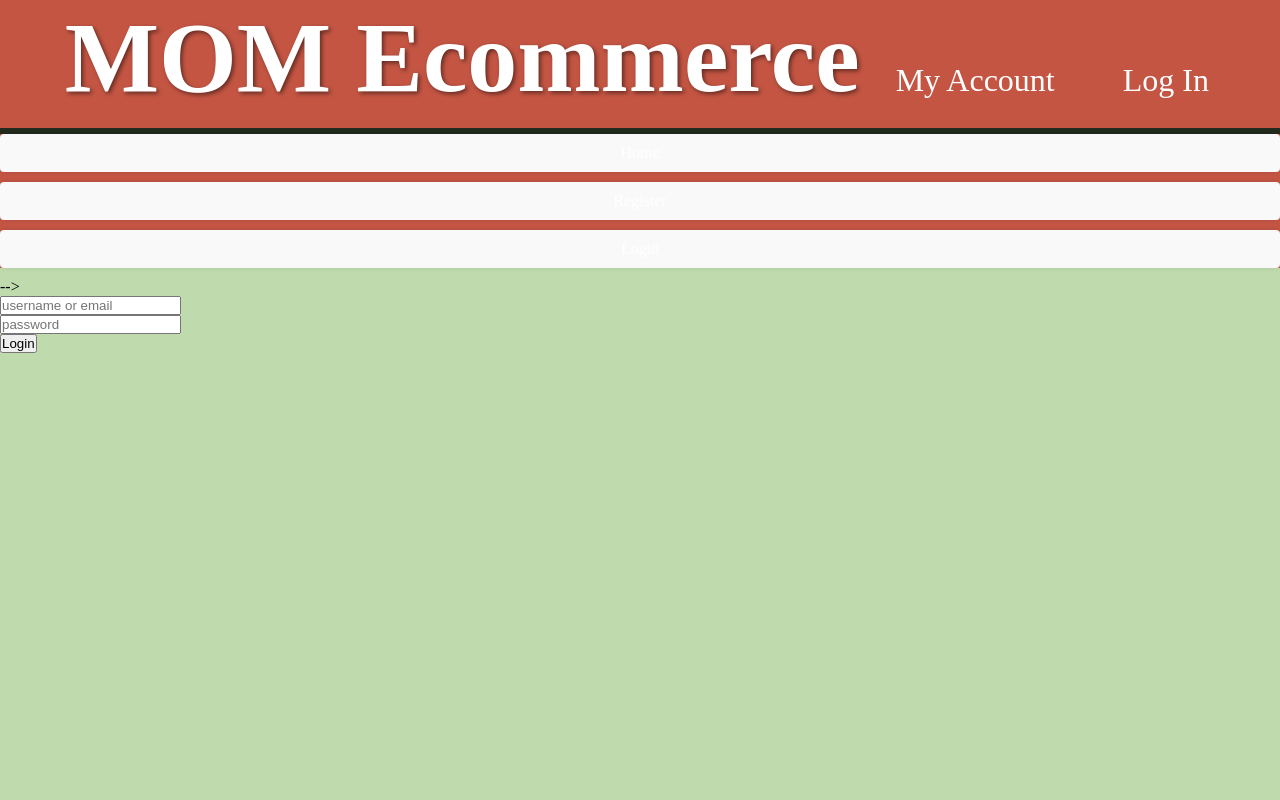
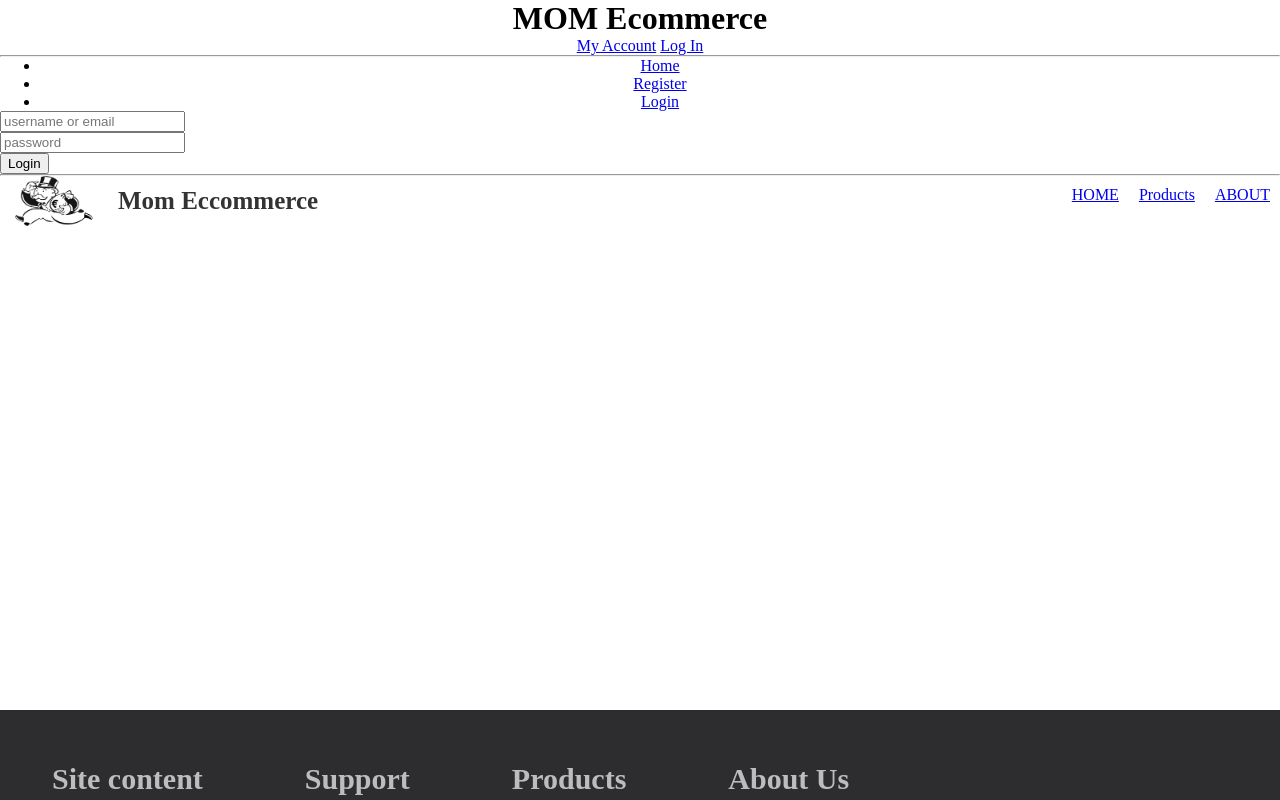
Before and after one commit to PeytonMeyer23/180-Final, a Flask app: page /login in a window 1280 px wide. Run offline with Flask 3, Linux system fonts and the light colour scheme; lists and menus that the app fills with data are empty.

Commit message:
changes but im puilling izzy

```diff
--- a/static/style.css
+++ b/static/style.css
@@ -1,218 +1,3 @@
-* {
-    margin: 0;
-    padding: 0;
-    box-sizing: border-box;
-  }
-
-  html, body {
-      height: 100%;
-  }
-
-  body {
-      display: flex;
-      flex-direction: column;
-      background-color: #bfdbae;
-  }
-
-  main {
-      flex: 1;
-  }
-
-  header {
-    background: #c700009c;
-  }
-
-  header h1 {
-    font-size: 100px;
-    text-align: left;
-    margin-left: 2%;
-    display: inline-block;
-    margin-bottom: 1% ;
-    color: white;
-  }
-
-  hr {
-    border: 3px solid rgb(34, 43, 29);
-  }
-
-  .container {
-    max-width: 800px;
-    margin: 20px auto;
-    padding: 20px;
-    background-color: #fff;
-    border-radius: 8px;
-    box-shadow: 0 0 10px rgba(0, 0, 0, 0.1);
-}
-
-h1 {
-    text-align: center;
-    color: #333;
-}
-
-ul {
-    list-style-type: none;
-    padding: 0;
-}
-
-li {
-    margin-bottom: 10px;
-    background-color: #f9f9f9;
-    border-radius: 4px;
-    padding: 10px;
-    box-shadow: 0 0 5px rgba(0, 0, 0, 0.1);
-}
-
-  .nav {
-    display: inline-block;
-  }
-
-  .nav-flex {
-    display: inline;
-    justify-content: flex-end;
-
-  }
-
-  .nav-flex a {
-    font-size: 2rem;
-    padding: 2rem;
-  }
-
-  .nav-flex a:hover {
-    cursor: pointer;
-    color: rgb(255, 224, 224);
-  }
-
-  a{
-    text-decoration: none;
-    color: white;
-
-  }
-
-  .footer {
-    padding: 10px 30px 20px 30px;
-    color: white;
-    background: #c700009c;
-    font-size: small;
-    height: 75px;
-  }
-
-  .footercontainer {
-    display: flex;
-    justify-content: space-between;
-    align-items: center;
-  }
-
-  header h1 {
-    text-shadow: 2px 2px 4px rgba(0, 0, 0, 0.5);
-  }
-
-  footer h1 {
-    text-shadow: 2px 2px 4px rgba(0, 0, 0, 0.5);
-  }
-
-  footer a {
-    text-shadow: 2px 2px 4px rgba(0, 0, 0, 0.5);
-  }
-
-  .footer__admin-signin {
-    font-size: 40px;
-  }
-
-  .footer__admin-signin:hover {
-    color: rgb(109, 66, 102);
-  }
-
-  .footer__user-signin {
-    font-size: 40px;
-  }
-
-  .footer__user-signin:hover {
-    color: rgb(239, 169, 228);
-  }
-
-  *{
-    margin: 0px;
-}
-.main-header {
-    background-size:cover;
-    height: 60vh;
-    background-attachment: fixed;
-    padding-top: 60px;
-}
-.main-nav {
-    padding: 5px;
-    text-align: center;
-    font-size: 1.1em;
-    font-weight: lighter;
-}
-.main-nav ul {
-    margin: 0;
-}
-
-.main-nav li {
-    display: inline;
-    padding: 5px;
-}
-
-.main-nav a {
-    display: inline-block;
-    color: white;
-    text-decoration: none;
-    border-bottom: 1px solid whitesmoke;
-}
-
-.main-nav {
-    padding: 5px;
-    text-align: center;
-    font-size: 20px;
-    font-family: 'Gill Sans', 'Gill Sans MT', Calibri, 'Trebuchet MS', sans-serif;
-    font-weight: lighter;
-    margin-left: 400px;
-    margin-right: 400px;
-    border: 0px solid black;
-    border-radius: 15%;
-}
-
-
-.main-nav li:hover {
-    background-color: rgb(93, 93, 93);
-}
-
-
-.nav a:hover {
-    background-color: rgba(255, 255, 255, .3)
-}
-.head {
-    background-image: linear-gradient(rgba(0,0,0,0.7),rgba(0,0,0,0.7)), url(imageOne.jpg);
-    background-size:cover;
-    height: 100vh;
-    background-attachment: fixed;
-    padding-top: 60px;
-  }
-  .head img{
-    margin:0 0 0 0;
-  }
-
-  .head h2{
-    color: white;
-    font-size: 30px;
-    text-align: center;
-  }
-
-  .section1 h3{
-    text-align: center;
-    padding-top: 50px;
-    font-size: 50px;
-    font-family: impact, fantasy;
-
-  }
-.section3 td{
-    height: 100px;
-    width: 40px;
-    padding:30px;
-}
-
-
 *{
   margin: 0px;
 }
--- a/templates/addproduct.html
+++ b/templates/addproduct.html
@@ -17,8 +17,6 @@
         <input type="text" name="Number Of Items" placeholder="Number of Items" class="input_field"> <br>
         <input type="text" name="Price" placeholder="Price" class="input_field"> <br>
         <input type="text" name="Image URL" placeholder="Image URL 1" class="input_field"> <br>
-        <input type="text" name="Image URL" placeholder="Image URL 2" class="input_field"> <br>
-        <!-- Add more input fields for additional image URLs if needed -->
         <input type="submit" value="Submit" class="input_submit">
     </form>
 
--- a/templates/index.html
+++ b/templates/index.html
@@ -21,6 +21,7 @@
 
             </ul>
             <h2><br>
+                <br>
                 "STOP BEING POOR" - Mr Moneybags
             </h2>
         </nav>
--- a/templates/login.html
+++ b/templates/login.html
@@ -1,14 +1,14 @@
 {% extends "base.html" %}
-<!-- {% block title%}
+{% block title%}
     Log in
-{% endblock %} -->
-<!-- {% block nav %}
+{% endblock %}
+{% block nav %}
 <div class="nav-flex">
     <a href="/">My Account</a>
     <a href="/">Log In</a>
 </div>
-{% endblock %} -->
-<!-- {% block body %} -->
+{% endblock %}
+{% block body %}
 
 <div class="body">
     <form action="/login" method="POST">
@@ -18,4 +18,4 @@
     </form>
 </div>
 
-<!-- {% endblock %} -->
+{% endblock %}
```
Also changed, not shown: templates/delete.html (+8 -0 lines), templates/product_page_test.html (+61 -91 lines). Lines whose indentation alone changed are shown as unchanged.
